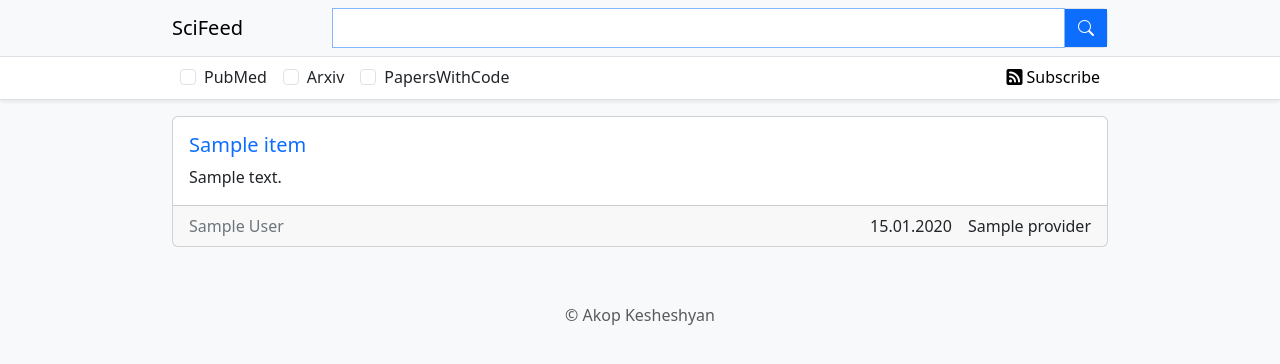
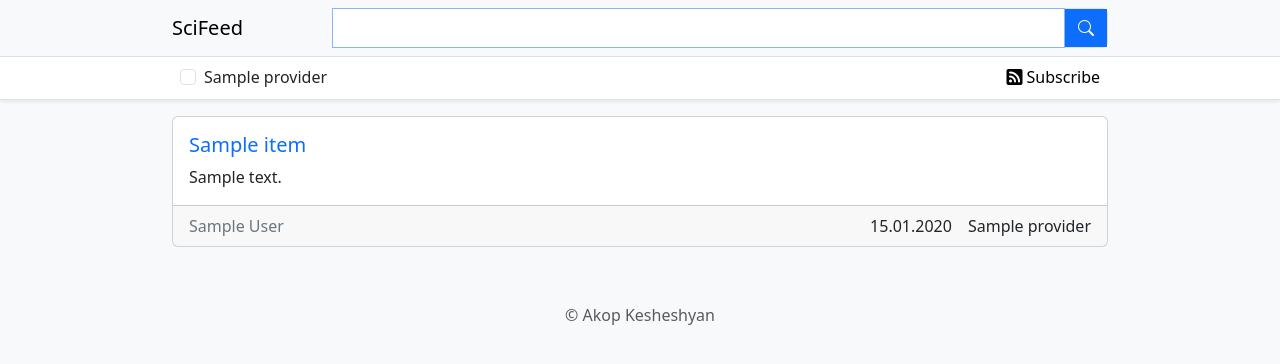
Before and after one commit to akopdev/scifeed, a FastAPI app: template scifeed/templates/preview.html in a window 1280 px wide. Shown: the top 364 px of the page. Run offline with FastAPI, Linux system fonts and the light colour scheme; the template is opened without the code that fills it: most values are stand-ins (such as "Sample title", 1, 10 or a date in 2020).

Commit message:
manual select data provider for the feed export #15

```diff
--- a/scifeed/main.py
+++ b/scifeed/main.py
@@ -1,28 +1,29 @@
 import asyncio
 import itertools
+from enum import Enum
 from os import path
-from typing import List
+from typing import Annotated, List
 
-from fastapi import FastAPI, Request
+from fastapi import FastAPI, Query, Request
 from fastapi.templating import Jinja2Templates
 
-from .providers import Arxiv, GoogleScholar, PapersWithCode, PubMed
+from .providers import Providers
 from .schemas import Feed, Item
 
 app = FastAPI()
 
 templates = Jinja2Templates(directory=path.join(path.dirname(__file__), "templates"))
 
-data_providers = {
-    "scholar": GoogleScholar(),
-    "pubmed": PubMed(),
-    "arxiv": Arxiv(),
-    "paperswithcode": PapersWithCode(),
-}
+Provider = Enum(
+    "Provider",
+    [(id, id) for id in Providers.keys()],
+)
 
 
-async def fetch(query: str, limit: int = 50, providers: List[str] = []) -> List[Item]:
-    tasks = [data_providers[provider].fetch_all(query, limit=limit) for provider in providers]
+async def fetch(query: str, limit: int = 50, providers: List[Provider] = []) -> List[Item]:
+    if not providers:
+        return []
+    tasks = [Providers[provider.value].fetch_all(query, limit=limit) for provider in providers]
     items = await asyncio.gather(*tasks)
     results = list(itertools.chain(*items))
     results.sort(key=lambda x: x.published, reverse=True)
@@ -38,15 +39,31 @@ async def main(request: Request):
 async def preview(request: Request):
     results = []
     form = await request.form()
-    providers = form.getlist("provider") or list(data_providers.keys())
-    if query := form.get("query"):
-        results = await fetch(query, providers=providers)
+    query = form.get("query")
+    providers = form.getlist("provider") or list(Providers.keys())
+    if query:
+        results = await fetch(
+            query, providers=[Provider(provider) for provider in providers]
+        )
     return templates.TemplateResponse(
         "preview.html",
-        {"request": request, "query": query, "providers": providers, "results": results},
+        {
+            "request": request,
+            "query": query,
+            "providers": providers,
+            "all_providers": Providers,
+            "results": results,
+        },
     )
 
 
 @app.get("/feed")
-async def feed(q: str, limit: int = 50):
-    return Feed(title=f"SciFeed | {q}", items=await fetch(q, limit=limit))
+async def feed(
+    q: Annotated[str, Query(max_length=100)],
+    providers: Annotated[List[Provider], Query()] = [],
+    limit: Annotated[int, Query(lt=200)] = 50,
+) -> Feed:
+    return Feed(
+        title=f"SciFeed | {q}",
+        items=await fetch(q, limit=limit, providers=providers),
+    )
--- a/scifeed/providers.py
+++ b/scifeed/providers.py
@@ -200,3 +200,14 @@ class PapersWithCode(DataProvider):
                 except Exception as e:
                     print(str(e))
         return result
+
+
+# ~~~~~~~~~~~~~~~~~~~~~~~~~~~~~~~~~~~~~~~~~~~~~~~~~~~~~~~~~~~~~~~~~~~~~~~~~~~~~
+#  Provider registry
+# ~~~~~~~~~~~~~~~~~~~~~~~~~~~~~~~~~~~~~~~~~~~~~~~~~~~~~~~~~~~~~~~~~~~~~~~~~~~~~
+Providers = {
+    "scholar": GoogleScholar(),
+    "pubmed": PubMed(),
+    "arxiv": Arxiv(),
+    "paperswithcode": PapersWithCode(),
+}
--- a/scifeed/templates/preview.html
+++ b/scifeed/templates/preview.html
@@ -3,22 +3,16 @@
 <nav class="border-bottom bg-body">
     <div class="container d-flex flex-wrap">
         <div class="nav p-2 me-auto">
+        {% for id, provider in all_providers.items() %}
             <div class="form-check form-check-inline">
-                <input class="form-check-input" type="checkbox" id="pubmed" name="provider" value="pubmed" {{ "checked" if  "pubmed" in providers }}>
-                <label class="form-check-label" for="pubmed">PubMed</label>
+                <input class="form-check-input" type="checkbox" id="{{ id }}" name="provider" value="{{ id }}" {{ "checked" if id in providers }}>
+                <label class="form-check-label" for="{{ id }}">{{ provider.name }}</label>
             </div>
-            <div class="form-check form-check-inline">
-                <input class="form-check-input" type="checkbox" id="arxiv" name="provider" value="arxiv"  {{ "checked" if  "arxiv" in providers }}>
-                <label class="form-check-label" for="arxiv">Arxiv</label>
-            </div>
-            <div class="form-check form-check-inline">
-                <input class="form-check-input" type="checkbox" id="paperswithcode" name="provider" value="paperswithcode" {{ "checked" if "paperswithcode" in providers }}>
-                <label class="form-check-label" for="paperswithcode">PapersWithCode</label>
-            </div>
+        {% endfor %}
         </div>
         <ul class="nav">
             <li class="nav-item">
-                <a href="/feed?q={{ query }}" target="blank" class="nav-link link-body-emphasis px-2"><i class="bi bi-rss-fill"></i> Subscribe</a>
+                <a href="/feed?q={{ query }}{% for p in providers %}&providers={{ p }}{% endfor %}" target="blank" class="nav-link link-body-emphasis px-2"><i class="bi bi-rss-fill"></i> Subscribe</a>
             </li>
         </ul>
     </div>
```
